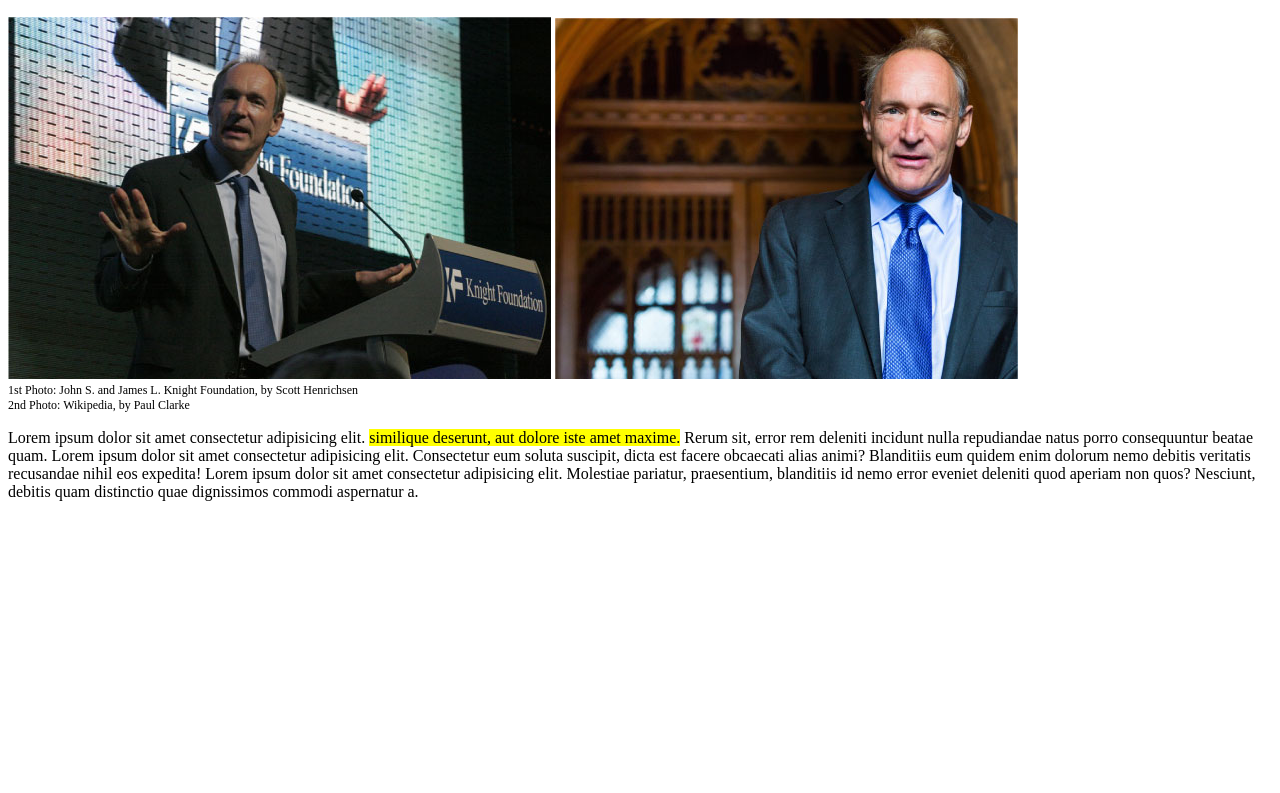
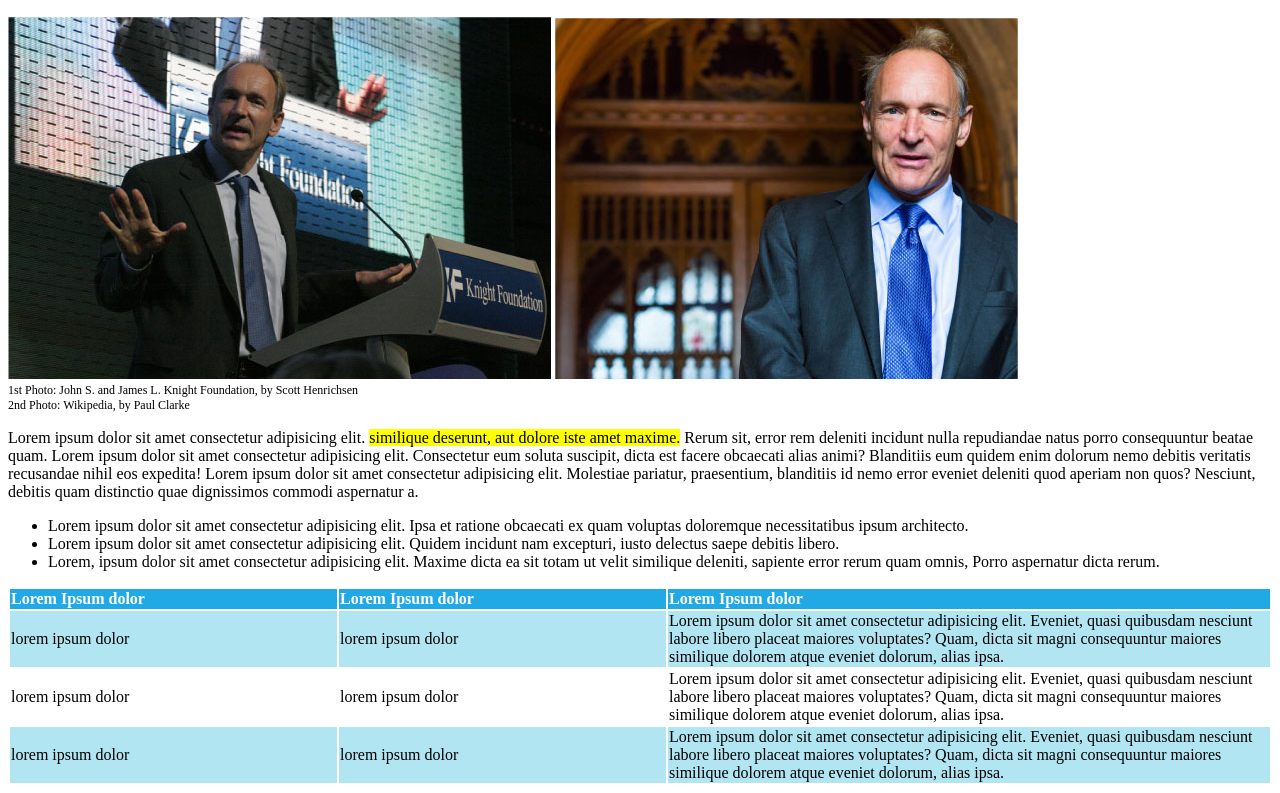
Before and after one commit to MirkOrlando/html-css-booleaner, a plain HTML site: page index.html in a window 1280 px wide. Shown: the part 361-1154 px from the top of the page. Before the commit the page ends 878 px from the top, so only its background shows below. Drawn offline with Linux system fonts and the light colour scheme; files whose address does not match are found by name.

Commit message:
created article.content.table

```diff
--- a/css/originalstyle.css
+++ b/css/originalstyle.css
@@ -48,3 +48,22 @@ h1{
 .caption{
     font-size: 12px;
 }
+
+table{
+    text-align: left;
+    vertical-align: middle;
+    width: 100%;
+}
+
+.last_cell{
+    width: 600px;
+}
+
+th{
+    background-color: #20A9E5;
+    color: white;
+}
+
+.lightblue{
+    background-color: #B1E5F2;
+}
--- a/index.html
+++ b/index.html
@@ -28,13 +28,54 @@
             <div class="caption">1st Photo: John S. and James L. Knight Foundation, by Scott Henrichsen</div>
             <div class="caption">2nd Photo: Wikipedia, by Paul Clarke</div>
         </article>
-        <!-- /content photo -->
+        <!-- /.content.photo -->
 
         <article class="content first_text">
             <p>Lorem ipsum dolor sit amet consectetur adipisicing elit. <mark> similique deserunt, aut dolore iste amet maxime.</mark> Rerum sit, error rem deleniti incidunt nulla repudiandae natus porro consequuntur beatae quam. Lorem ipsum dolor sit amet consectetur adipisicing elit. Consectetur eum soluta suscipit, dicta est facere obcaecati alias animi? Blanditiis eum quidem enim dolorum nemo debitis veritatis recusandae nihil eos expedita! Lorem ipsum dolor sit amet consectetur adipisicing elit. Molestiae pariatur, praesentium, blanditiis id nemo error eveniet deleniti quod aperiam non quos? Nesciunt, debitis quam distinctio quae dignissimos commodi aspernatur a. </p>
         </article>
-        <article class="content"></article>
-        <article class="content"></article>
+        <!-- /.content.firsttext -->
+
+        <article class="content list">
+            <ul>
+                <li>Lorem ipsum dolor sit amet consectetur adipisicing elit. Ipsa et ratione obcaecati ex quam voluptas doloremque necessitatibus ipsum architecto.</li>
+                <li>Lorem ipsum dolor sit amet consectetur adipisicing elit. Quidem incidunt nam excepturi, iusto delectus saepe debitis libero.</li>
+                <li>Lorem, ipsum dolor sit amet consectetur adipisicing elit. Maxime dicta ea sit totam ut velit similique deleniti, sapiente error rerum quam omnis, Porro aspernatur dicta rerum.</li>
+            </ul>
+        </article>
+        <!-- /.content.list -->
+
+        <article class="content table">
+            <table>
+                <thead>
+                    <tr>
+                        <th>Lorem Ipsum dolor</th>
+                        <th>Lorem Ipsum dolor</th>
+                        <th class="last_cell">Lorem Ipsum dolor</th>
+                    </tr>
+                </thead>
+                <!-- /table head -->
+
+                <tbody>
+                    <tr class="lightblue">
+                        <td>lorem ipsum dolor</td>
+                        <td>lorem ipsum dolor</td>
+                        <td>Lorem ipsum dolor sit amet consectetur adipisicing elit. Eveniet, quasi quibusdam nesciunt labore libero placeat maiores voluptates? Quam, dicta sit magni consequuntur maiores similique dolorem atque eveniet dolorum, alias ipsa.</td>
+                    </tr>
+                    <tr>
+                        <td>lorem ipsum dolor</td>
+                        <td>lorem ipsum dolor</td>
+                        <td>Lorem ipsum dolor sit amet consectetur adipisicing elit. Eveniet, quasi quibusdam nesciunt labore libero placeat maiores voluptates? Quam, dicta sit magni consequuntur maiores similique dolorem atque eveniet dolorum, alias ipsa.</td>
+                    </tr>
+                    <tr class="lightblue">
+                        <td>lorem ipsum dolor</td>
+                        <td>lorem ipsum dolor</td>
+                        <td>Lorem ipsum dolor sit amet consectetur adipisicing elit. Eveniet, quasi quibusdam nesciunt labore libero placeat maiores voluptates? Quam, dicta sit magni consequuntur maiores similique dolorem atque eveniet dolorum, alias ipsa.</td>
+                    </tr>
+                </tbody>
+            </table>
+            <!-- /table -->
+
+        </article>
         <article class="content"></article>
 
     </main>
```
Also changed, not shown: 1 other file.
